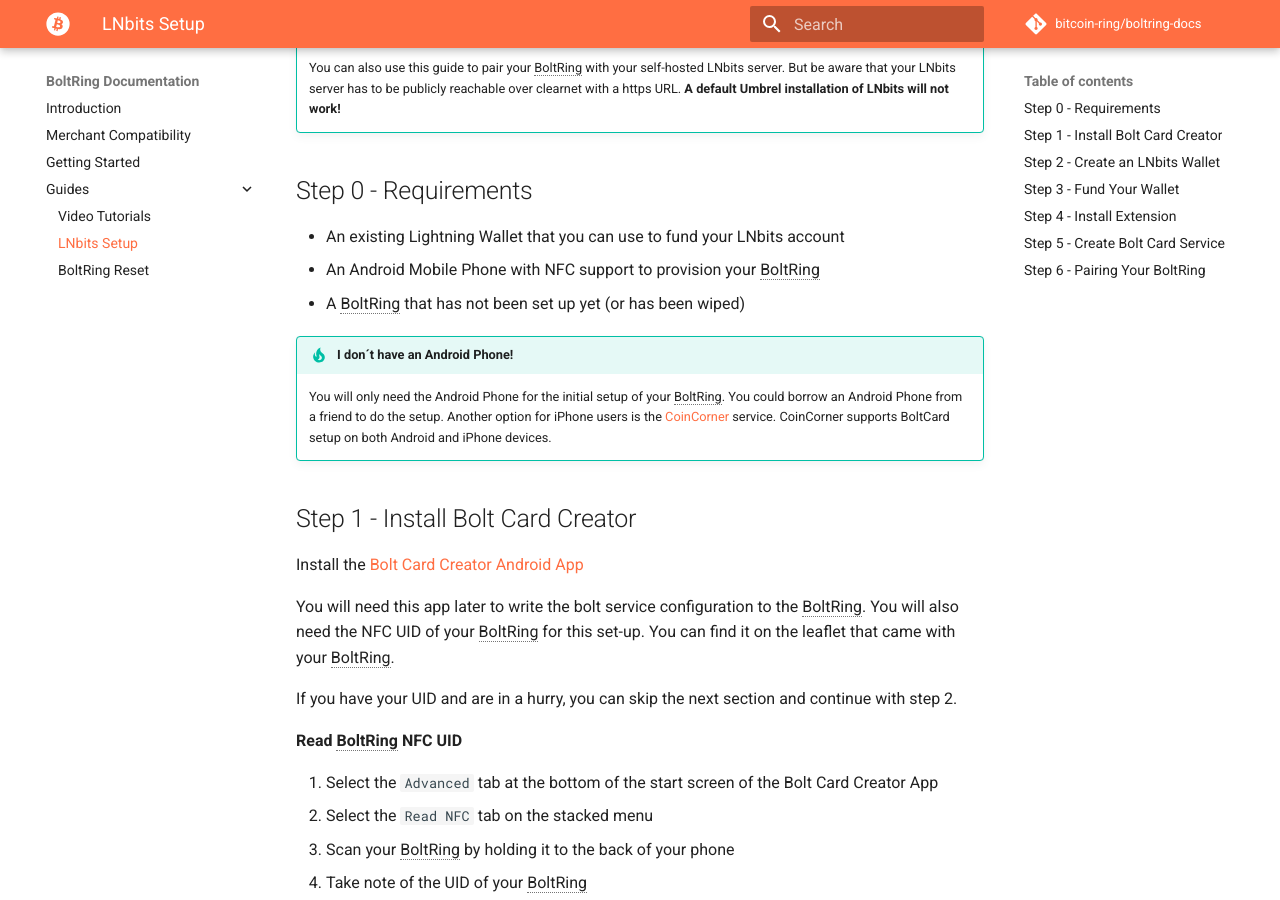
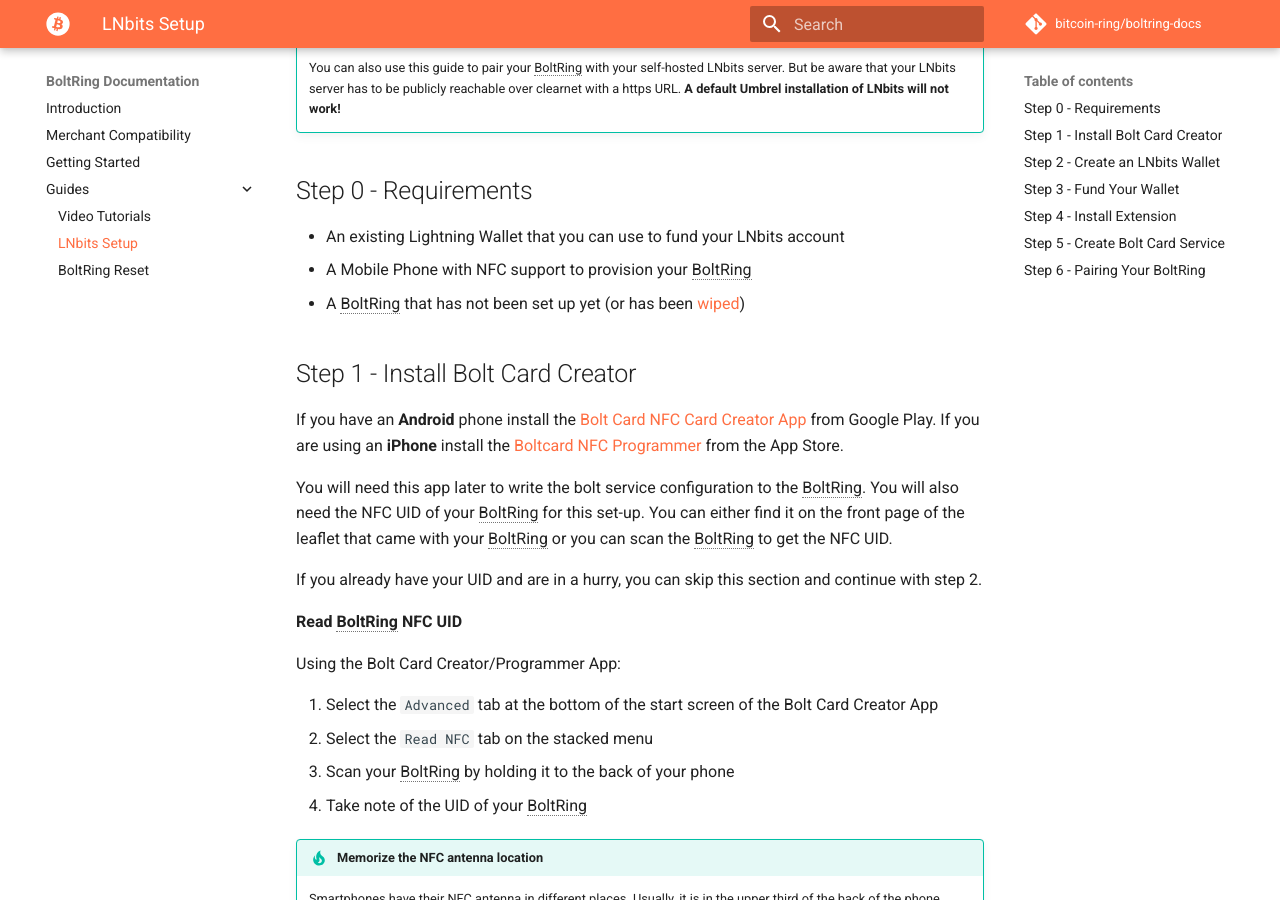
Before and after one commit to bitcoin-ring/boltring-docs, an MkDocs documentation site: the page built from docs/lnbits.md, in a window 1280 px wide and 900 px high, scrolled down 367 px. Built offline with MkDocs 1.6.1 and Material for MkDocs 9.7.7, drawn with Linux system fonts in a browser that asks for light colours; comment, search, counter and statistics services are not loaded; some of the changed text lies outside the part shown.

Commit message:
Update LNbits tutorial with iOS card creator

```diff
--- a/docs/lnbits.md
+++ b/docs/lnbits.md
@@ -16,27 +16,23 @@
 ## Step 0 - Requirements
 
 - An existing Lightning Wallet that you can use to fund your LNbits account
-- An Android Mobile Phone with NFC support to provision your BoltRing
-- A BoltRing that has not been set up yet (or has been wiped)
-
-!!! tip "I don´t have an Android Phone!"
-    You will only need the Android Phone for the initial setup of your BoltRing. You could borrow an
-    Android Phone from a friend to do the setup. Another option for iPhone users is the
-    [CoinCorner](https://www.coincorner.com/) service. CoinCorner supports BoltCard setup on both
-    Android and iPhone devices.
+- A Mobile Phone with NFC support to provision your BoltRing
+- A BoltRing that has not been set up yet (or has been [wiped](/boltring-reset))
 
 ## Step 1 - Install Bolt Card Creator
 
-Install the
-[Bolt Card Creator Android App](https://play.google.com/store/apps/details?id=com.lightningnfcapp)
+If you have an **Android** phone install the [Bolt Card NFC Card Creator App](https://play.google.com/store/apps/details?id=com.lightningnfcapp) from Google Play.
+If you are using an **iPhone** install the [Boltcard NFC Programmer](https://apps.apple.com/us/app/boltcard-nfc-programmer/id6450968873) from the App Store.
 
 You will need this app later to write the bolt service configuration to the BoltRing. You will also
-need the NFC UID of your BoltRing for this set-up. You can find it on the leaflet that came with
-your BoltRing.
+need the NFC UID of your BoltRing for this set-up. You can either find it on the front page of the
+leaflet that came with your BoltRing or you can scan the BoltRing to get the NFC UID.
 
-If you have your UID and are in a hurry, you can skip the next section and continue with step 2.
+If you already have your UID and are in a hurry, you can skip this section and continue with step 2.
 
 **Read BoltRing NFC UID**
+
+Using the Bolt Card Creator/Programmer App:
 
 1. Select the `Advanced` tab at the bottom of the start screen of the Bolt Card Creator App
 1. Select the `Read NFC` tab on the stacked menu
@@ -61,7 +57,7 @@
 !!! tip "Do these steps from a PC"
     The guide assumes you create your LNbits wallet from a desktop PC.
 
-- Browse to https://legend.lnbits.com/
+- Browse to https://legend.lnbits.com/ (or your own LNbits installation)
 - Type a memorable name for your wallet
 - Click `ADD A NEW WALLET`
 - Take note of your Wallet-URL
```
Also changed, not shown: other parts of docs/lnbits.md (+1 -1 lines).
